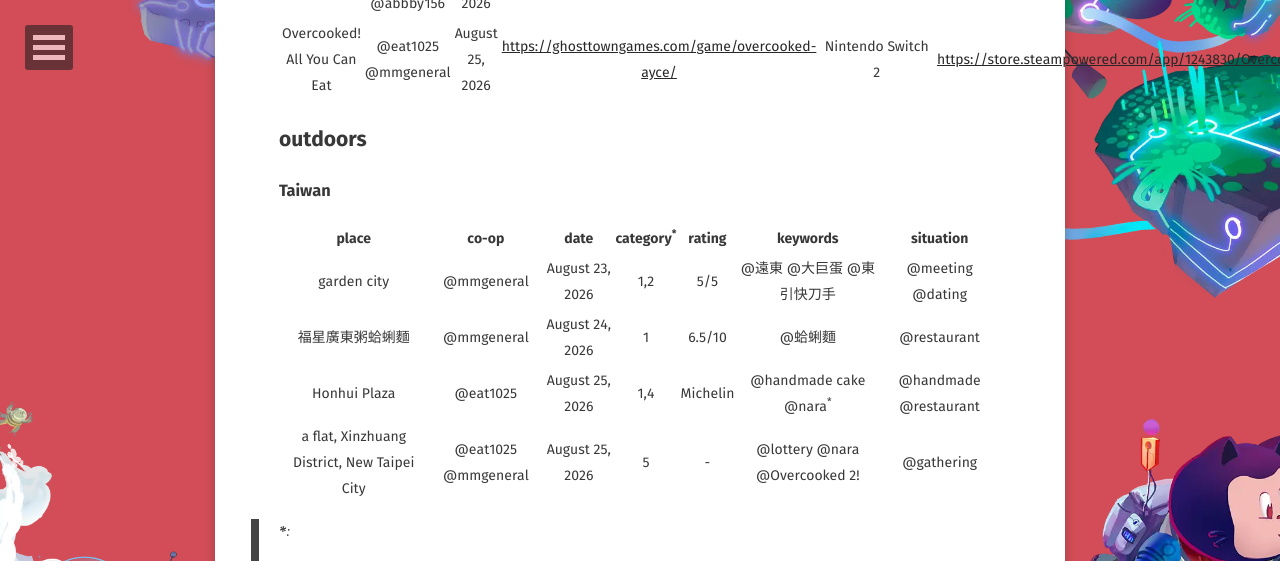
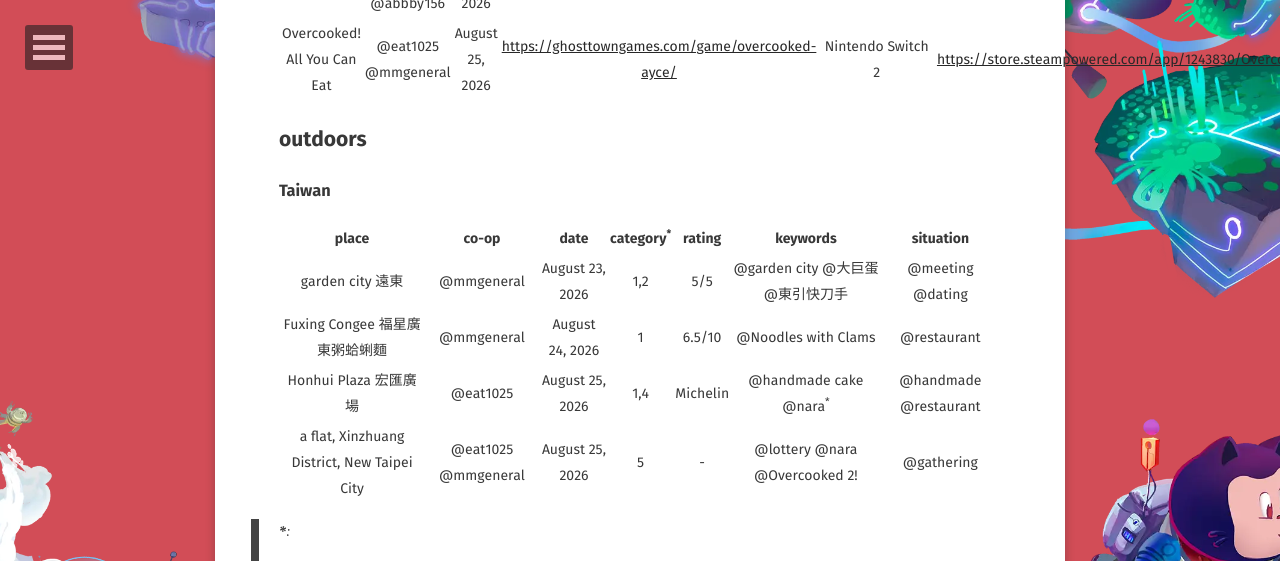
Before and after one commit to WebPavel/WebPavel.github.io, a Jekyll site: the page built from _posts/2026-08-23-Twitch-streamer-records.md, in a window 1280 px wide and 900 px high, scrolled down 591 px, cut to the strip 0-561 px from the top of the window. Built offline with Jekyll 4.4.1, drawn with Linux system fonts in a browser that asks for light colours; some web fonts are replaced; comment, search, counter and statistics services are not loaded.

Commit message:
feat: update the English names of places and foods

```diff
--- a/_posts/2026-08-23-Twitch-streamer-records.md
+++ b/_posts/2026-08-23-Twitch-streamer-records.md
@@ -22,9 +22,9 @@ comments: true
 
 |                    place                    |        co-op        |      date       | category<sup>*</sup> |  rating  |             keywords             |       situation       |
 |:-------------------------------------------:|:-------------------:|:---------------:|:--------------------:|:--------:|:--------------------------------:|:---------------------:|
-|                 garden city                 |     @mmgeneral      | August 23, 2026 |         1,2          |   5/5    |    @遠東 @大巨蛋 @東引快刀手     |   @meeting @dating    |
-|              福星廣東粥蛤蜊麵               |     @mmgeneral      | August 24, 2026 |          1           |  6.5/10  |             @蛤蜊麵              |      @restaurant      |
-|                Honhui Plaza                 |      @eat1025       | August 25, 2026 |         1,4          | Michelin | @handmade cake @nara<sup>*</sup> | @handmade @restaurant |
+|              garden city 遠東               |     @mmgeneral      | August 23, 2026 |         1,2          |   5/5    | @garden city @大巨蛋 @東引快刀手 |   @meeting @dating    |
+|       Fuxing Congee 福星廣東粥蛤蜊麵        |     @mmgeneral      | August 24, 2026 |          1           |  6.5/10  |       @Noodles with Clams        |      @restaurant      |
+|            Honhui Plaza 宏匯廣場            |      @eat1025       | August 25, 2026 |         1,4          | Michelin | @handmade cake @nara<sup>*</sup> | @handmade @restaurant |
 | a flat, Xinzhuang District, New Taipei City | @eat1025 @mmgeneral | August 25, 2026 |          5           |    -     |  @lottery @nara @Overcooked 2!   |      @gathering       |
 
 > __*__:
```
